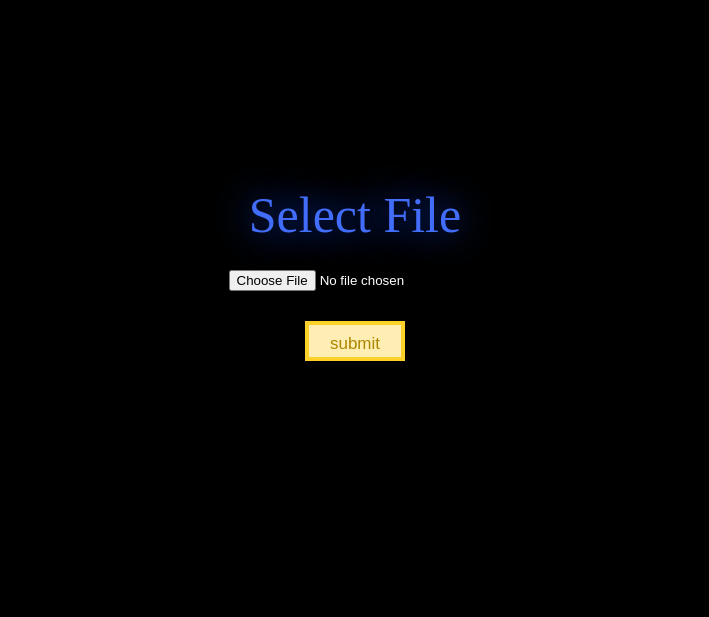
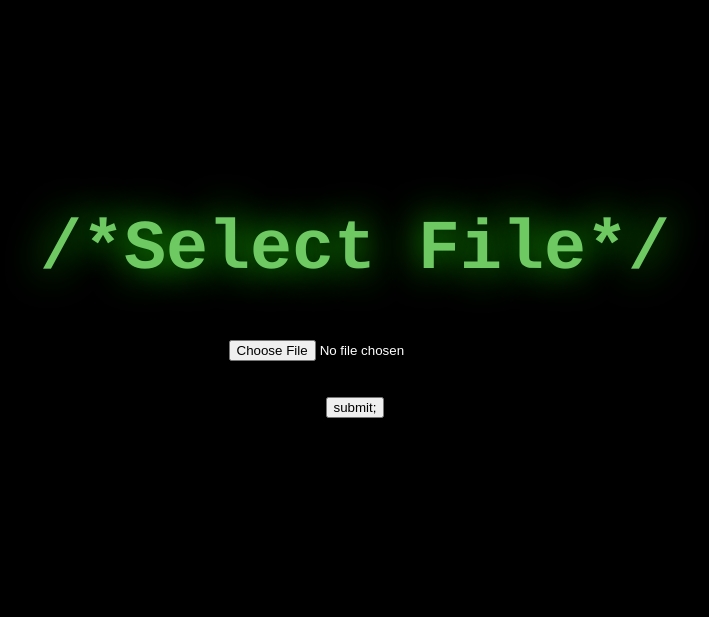
Before and after one commit to chaejunlee/osp_project, a Flask app: template templates/ver2/text.html in a window 1280 px wide. Shown: the top 617 px of the page, without its empty margins (285-994 px from the left). Run offline with Flask 2, Linux system fonts and the light colour scheme; the template is opened without the code that fills it, so the values that code supplies are empty; parts of the project's set-up code (start-up, migrations or seed data) failed here and were passed over.

Commit message:
modify text.html ver2.

```diff
--- a/templates/ver2/text.html
+++ b/templates/ver2/text.html
@@ -7,8 +7,8 @@
     <body class="body">
         <div style="width:80%;margin-left: 10%;margin-right:10%;margin-top:15%">
             <div class="container" style="margin-bottom:30px">
-                <div class="flux" style="font-size:50px">
-                    Select File
+                <div class="neon_txt" style="font-size:70px; color: #6fc963; text-shadow: 0 0 3vw #1ade00;">
+                    /*Select File*/
                 </div>
             </div>
         </div>
@@ -17,9 +17,8 @@
 
         <form action="http://localhost:8000/analysis" method="POST" enctype="multipart/form-data">
             <input class="file_box" type="file" name="file1" style="color:white"/>
-            <br>
-            <input type="submit" class="URL_btn" value="submit">
-        </input>
+            <br><br><br>
+            <input type="submit" class="submin_btn" value="submit;"></input>
         </form>
     </body>
 </html>
```
